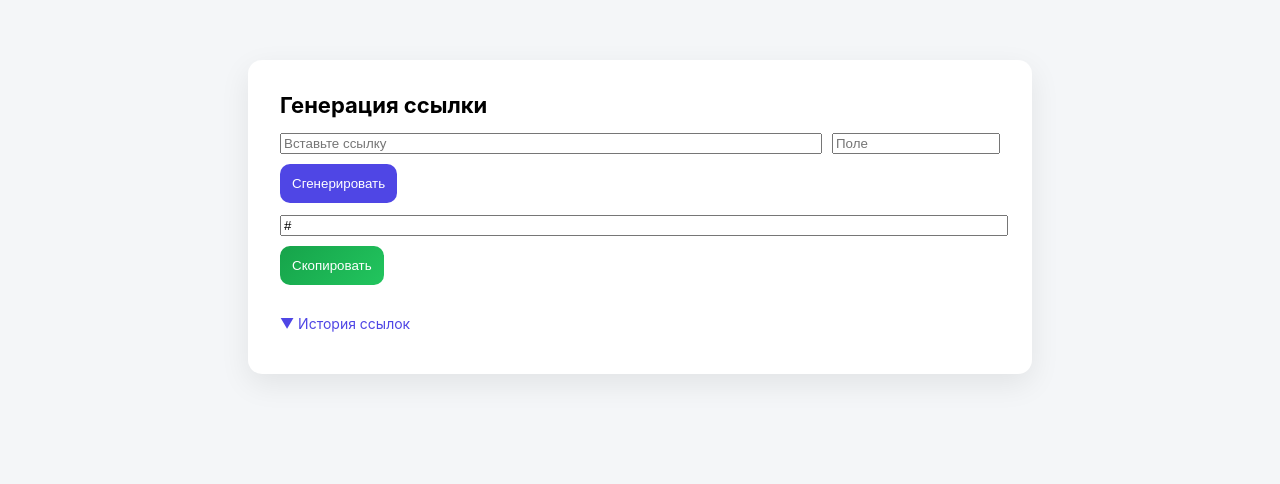
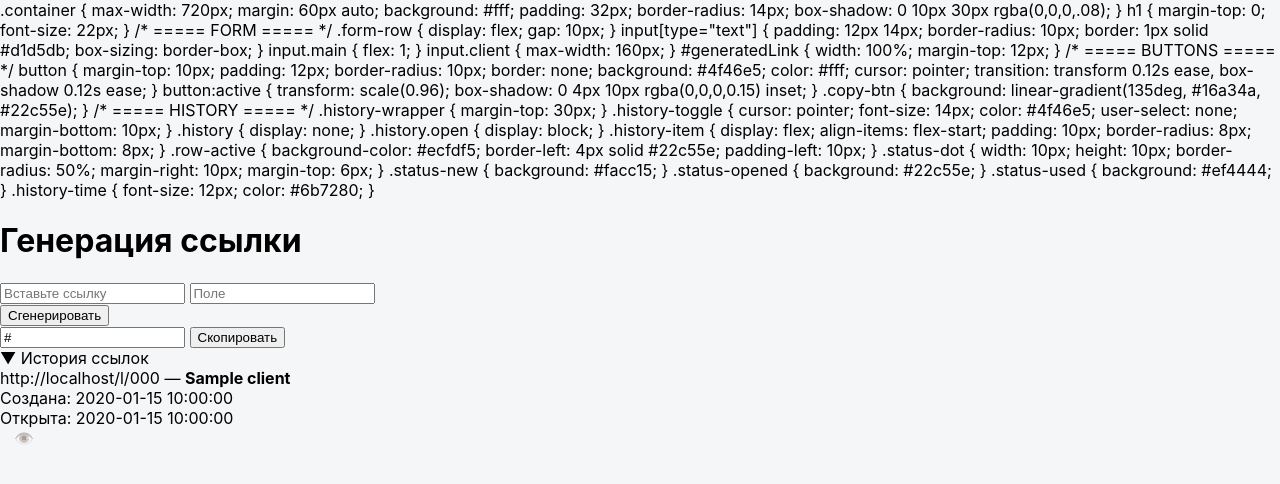
Before and after one commit to sergymarco25-hub/one-time-link, a FastAPI app: template templates/index.html in a window 1280 px wide. Shown: the top 484 px of the page. Run offline with FastAPI, Linux system fonts and the light colour scheme; the template is opened without the code that fills it: most values are stand-ins (such as "Sample title", 1, 10 or a date in 2020).

Commit message:
Update index.html

```diff
--- a/templates/index.html
+++ b/templates/index.html
@@ -10,6 +10,21 @@ body {
   background: #f4f6f8;
   margin: 0;
 }
+
+/* ===== КНОПКА СКРЫТИЯ ССЫЛКИ ===== */
+.hide-btn {
+  background: transparent;
+  border: none;
+  cursor: pointer;
+  font-size: 16px;
+  opacity: 0.4;
+  margin-left: 8px;
+}
+
+.hide-btn:hover {
+  opacity: 1;
+}
+</style>
 
 .container {
   max-width: 720px;
@@ -153,12 +168,14 @@ button:active {
   <div class="history-toggle" onclick="toggleHistory()">▼ История ссылок</div>
 
   <div class="history" id="history">
+
 {% for code, item in links.items() %}
 <div class="history-item
     {% if item.state == 'OPENED' or item.state == 'USED' %}row-active{% endif %}
     "
-      data-user="{{ item.client }}"
+    data-code="{{ code }}"
 >
+
   <span class="status-dot
     {% if item.state == 'NEW' %}status-new
     {% elif item.state == 'OPENED' %}status-opened
@@ -166,20 +183,24 @@ button:active {
     {% endif %}">
   </span>
 
-      <div>
+  <div style="flex:1">
     <div>
       {{ request.base_url }}l/{{ code }}
       {% if item.client %} — <b>{{ item.client }}</b>{% endif %}
     </div>
+
     <div class="history-time">Создана: {{ item.created_at }}</div>
     {% if item.opened_at %}
       <div class="history-time">Открыта: {{ item.opened_at }}</div>
     {% endif %}
   </div>
+
+  <!-- 👁️ скрыть строку -->
+  <button class="hide-btn" onclick="hideRow('{{ code }}')">👁️</button>
+
 </div>
 {% endfor %}
-  </div>
-</div>
+
 </div>
 
 <script>
```
Lines whose indentation alone changed are shown as unchanged.
